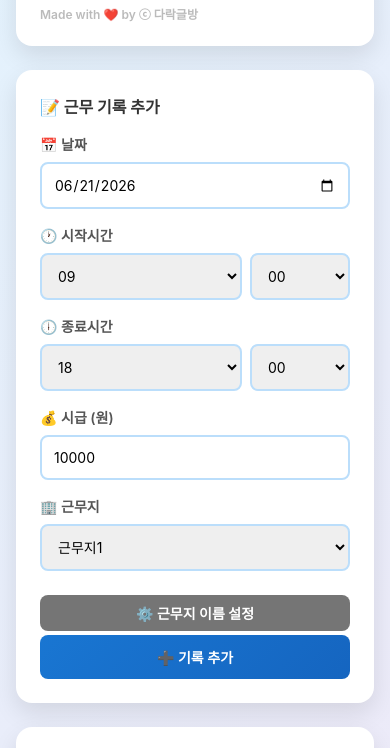
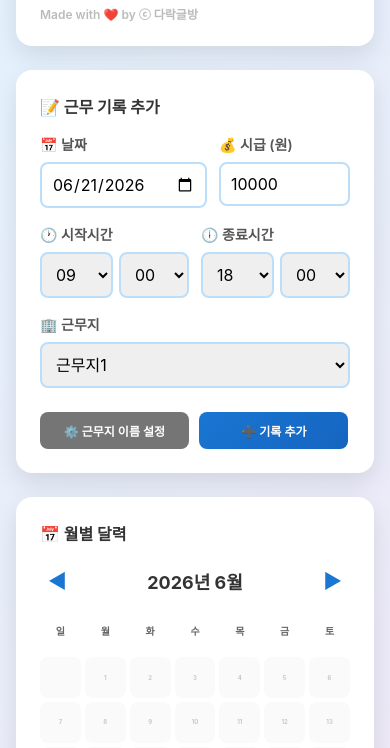
Before and after one commit to hwaya2907/alba-diary, a plain HTML site: page index.html in a window 390 px wide. Shown: the part 80-828 px from the top of the page. Drawn offline with Linux system fonts and the light colour scheme.

Commit message:
Update index.html

```diff
--- a/index.html
+++ b/index.html
@@ -19,7 +19,6 @@
             overflow-x: hidden;
         }
 
-        /* 숫자 입력 필드 스핀 버튼 제거 */
         input[type="number"]::-webkit-outer-spin-button,
         input[type="number"]::-webkit-inner-spin-button {
             -webkit-appearance: none;
@@ -35,7 +34,6 @@
             margin: 0 auto;
         }
 
-        /* 헤더 */
         .header {
             background: white;
             border-radius: 16px;
@@ -59,7 +57,6 @@
             font-weight: 600;
         }
 
-        /* 메인 그리드 */
         .main-grid {
             display: grid;
             grid-template-columns: 1fr 1fr;
@@ -73,7 +70,6 @@
             }
         }
 
-        /* 카드 */
         .card {
             background: white;
             border-radius: 16px;
@@ -88,7 +84,6 @@
             font-weight: 700;
         }
 
-        /* 입력 폼 */
         .form-group {
             margin-bottom: 16px;
         }
@@ -131,7 +126,13 @@
             width: 100px;
         }
 
-        /* 버튼 */
+        /* 모바일용 2열 레이아웃 */
+        .form-row {
+            display: grid;
+            grid-template-columns: 1fr 1fr;
+            gap: 12px;
+        }
+
         button {
             border: none;
             border-radius: 8px;
@@ -178,7 +179,6 @@
             background: #e53935;
         }
 
-        /* 설정 섹션 */
         .settings-box {
             background: #f5f5f5;
             border: 2px solid #ddd;
@@ -194,7 +194,6 @@
             margin-bottom: 12px;
         }
 
-        /* 달력 */
         .calendar-nav {
             display: flex;
             justify-content: space-between;
@@ -219,7 +218,6 @@
             color: #333;
         }
 
-        /* 요일 */
         .weekdays {
             display: grid;
             grid-template-columns: repeat(7, 1fr);
@@ -240,7 +238,6 @@
             line-height: 1.2;
         }
 
-        /* 날짜 */
         .calendar-days {
             display: grid;
             grid-template-columns: repeat(7, 1fr);
@@ -318,7 +315,6 @@
             margin-top: 1px;
         }
 
-        /* 달별 합계 */
         .monthly-summary {
             background: linear-gradient(135deg, #e3f2fd, #f3e5f5);
             border: 2px solid #90caf9;
@@ -401,19 +397,11 @@
             color: white;
         }
 
-        /* 요약 카드 */
         .summary-cards {
             display: grid;
             grid-template-columns: repeat(3, 1fr);
             gap: 12px;
             margin-bottom: 24px;
-        }
-
-        @media (max-width: 768px) {
-            .summary-cards {
-                grid-template-columns: repeat(3, 1fr);
-                gap: 8px;
-            }
         }
 
         .summary-card {
@@ -452,7 +440,6 @@
             opacity: 0.75;
         }
 
-        /* 테이블 */
         .records-table {
             width: 100%;
             border-collapse: collapse;
@@ -508,7 +495,6 @@
             color: #1976d2;
         }
 
-        /* 빈 상태 */
         .empty-state {
             background: white;
             border-radius: 16px;
@@ -528,7 +514,6 @@
             font-size: 14px;
         }
 
-        /* 센터 버튼 */
         .center-button {
             display: flex;
             justify-content: center;
@@ -546,11 +531,11 @@
             background: #616161;
         }
 
-        /* 테이블 래퍼 */
         .table-wrapper {
             overflow-x: auto;
         }
 
+        /* 모바일 최적화 */
         @media (max-width: 768px) {
             .header h1 {
                 font-size: 20px;
@@ -558,6 +543,72 @@
 
             .card h2 {
                 font-size: 16px;
+            }
+
+            .form-group input,
+            .form-group select {
+                padding: 10px;
+                font-size: 16px;
+            }
+
+            .time-inputs {
+                gap: 6px;
+            }
+
+            .time-inputs select:last-child {
+                width: 70px;
+            }
+
+            /* 버튼 한 줄 */
+            .btn-secondary {
+                width: 48%;
+                display: inline-block;
+                margin-right: 2%;
+                margin-top: 8px;
+                padding: 10px;
+                font-size: 12px;
+            }
+
+            .btn-primary {
+                width: 48%;
+                display: inline-block;
+                margin-right: 0;
+                margin-top: 8px;
+                padding: 10px;
+                font-size: 12px;
+            }
+
+            .weekdays {
+                gap: 4px;
+            }
+
+            .calendar-days {
+                gap: 4px;
+            }
+
+            .calendar-day {
+                font-size: 8px;
+                padding: 2px;
+                min-height: 40px;
+            }
+
+            .calendar-day span:first-child {
+                font-size: 9px;
+            }
+
+            .calendar-day span:last-child {
+                font-size: 6px;
+            }
+
+            .weekday {
+                font-size: 10px;
+                padding: 4px;
+                height: 28px;
+            }
+
+            .summary-cards {
+                grid-template-columns: repeat(3, 1fr);
+                gap: 8px;
             }
 
             .summary-card {
@@ -581,19 +632,15 @@
 </head>
 <body>
     <div class="container">
-        <!-- 헤더 -->
         <div class="header">
             <h1>💼 알바비 다이어리</h1>
             <p>Made with ❤️ by ⓒ 다락글방</p>
         </div>
 
-        <!-- 메인 그리드 -->
         <div class="main-grid">
-            <!-- 좌측: 입력 폼 -->
             <div class="card">
                 <h2>📝 근무 기록 추가</h2>
 
-                <!-- 설정 섹션 -->
                 <div id="settingsBox" class="settings-box" style="display: none;">
                     <h3>근무지 이름 설정</h3>
                     <div class="form-group">
@@ -611,93 +658,45 @@
                     <button class="btn-secondary" onclick="toggleSettings()">완료</button>
                 </div>
 
-                <!-- 입력 필드 -->
+                <!-- 날짜 + 시급 한 줄 -->
+                <div class="form-row">
                     <div class="form-group">
                         <label>📅 날짜</label>
                         <input type="date" id="inputDate">
                     </div>
+                    <div class="form-group">
+                        <label>💰 시급 (원)</label>
+                        <input type="number" id="hourlyRate" value="10000" placeholder="10000">
+                    </div>
+                </div>
 
+                <!-- 시작시간 + 종료시간 한 줄 -->
+                <div class="form-row">
                     <div class="form-group">
                         <label>🕐 시작시간</label>
                         <div class="time-inputs">
                             <select id="startHour">
-                            <option>00</option>
-                            <option>01</option>
-                            <option>02</option>
-                            <option>03</option>
-                            <option>04</option>
-                            <option>05</option>
-                            <option>06</option>
-                            <option>07</option>
-                            <option>08</option>
-                            <option selected>09</option>
-                            <option>10</option>
-                            <option>11</option>
-                            <option>12</option>
-                            <option>13</option>
-                            <option>14</option>
-                            <option>15</option>
-                            <option>16</option>
-                            <option>17</option>
-                            <option>18</option>
-                            <option>19</option>
-                            <option>20</option>
-                            <option>21</option>
-                            <option>22</option>
-                            <option>23</option>
+                                <option>00</option><option>01</option><option>02</option><option>03</option><option>04</option><option>05</option><option>06</option><option>07</option><option>08</option><option selected>09</option><option>10</option><option>11</option><option>12</option><option>13</option><option>14</option><option>15</option><option>16</option><option>17</option><option>18</option><option>19</option><option>20</option><option>21</option><option>22</option><option>23</option>
                             </select>
                             <select id="startMinute">
-                            <option selected>00</option>
-                            <option>15</option>
-                            <option>30</option>
-                            <option>45</option>
+                                <option selected>00</option><option>15</option><option>30</option><option>45</option>
                             </select>
                         </div>
                     </div>
-
                     <div class="form-group">
                         <label>🕕 종료시간</label>
                         <div class="time-inputs">
                             <select id="endHour">
-                            <option>00</option>
-                            <option>01</option>
-                            <option>02</option>
-                            <option>03</option>
-                            <option>04</option>
-                            <option>05</option>
-                            <option>06</option>
-                            <option>07</option>
-                            <option>08</option>
-                            <option>09</option>
-                            <option>10</option>
-                            <option>11</option>
-                            <option>12</option>
-                            <option>13</option>
-                            <option>14</option>
-                            <option>15</option>
-                            <option>16</option>
-                            <option>17</option>
-                            <option selected>18</option>
-                            <option>19</option>
-                            <option>20</option>
-                            <option>21</option>
-                            <option>22</option>
-                            <option>23</option>
+                                <option>00</option><option>01</option><option>02</option><option>03</option><option>04</option><option>05</option><option>06</option><option>07</option><option>08</option><option>09</option><option>10</option><option>11</option><option>12</option><option>13</option><option>14</option><option>15</option><option>16</option><option>17</option><option selected>18</option><option>19</option><option>20</option><option>21</option><option>22</option><option>23</option>
                             </select>
                             <select id="endMinute">
-                            <option selected>00</option>
-                            <option>15</option>
-                            <option>30</option>
-                            <option>45</option>
+                                <option selected>00</option><option>15</option><option>30</option><option>45</option>
                             </select>
                         </div>
                     </div>
-
-                <div class="form-group">
-                    <label>💰 시급 (원)</label>
-                    <input type="number" id="hourlyRate" value="10000" placeholder="10000">
                 </div>
 
+                <!-- 근무지 (전체) -->
                 <div class="form-group">
                     <label>🏢 근무지</label>
                     <select id="workplaceIndex">
@@ -707,11 +706,11 @@
                     </select>
                 </div>
 
+                <!-- 버튼 한 줄 -->
                 <button class="btn-secondary" onclick="toggleSettings()">⚙️ 근무지 이름 설정</button>
                 <button class="btn-primary" onclick="addRecord()">➕ 기록 추가</button>
             </div>
 
-            <!-- 우측: 달력 -->
             <div class="card">
                 <h2>📅 월별 달력</h2>
 
@@ -740,7 +739,6 @@
             </div>
         </div>
 
-        <!-- 요약 카드 -->
         <div class="summary-cards">
             <div class="summary-card blue">
                 <p>총 근무시간</p>
@@ -759,15 +757,11 @@
             </div>
         </div>
 
-        <!-- 기록 테이블 -->
         <div id="recordsSection"></div>
-
-        <!-- 초기화 버튼 -->
         <div id="resetButtonContainer"></div>
     </div>
 
     <script>
-        // 데이터 저장소
         let records = JSON.parse(localStorage.getItem('albaRecords')) || [];
         let currentDate = new Date();
         let workplaceNames = JSON.parse(localStorage.getItem('workplaceNames')) || {
@@ -776,7 +770,6 @@
             name3: '근무지3'
         };
 
-        // 초기화
         function init() {
             const today = new Date().toISOString().split('T')[0];
             document.getElementById('inputDate').value = today;
@@ -786,7 +779,6 @@
             updateSummary();
         }
 
-        // 근무지 이름 업데이트
         function updateWorkplaceSelects() {
             document.getElementById('workplaceIndex').innerHTML = `
                 <option value="1">${workplaceNames.name1}</option>
@@ -795,7 +787,6 @@
             `;
         }
 
-        // 설정 토글
         function toggleSettings() {
             const settingsBox = document.getElementById('settingsBox');
             settingsBox.style.display = settingsBox.style.display === 'none' ? 'block' : 'none';
@@ -811,7 +802,6 @@
             }
         }
 
-        // 시간 계산
         function calculateHours(startTime, endTime) {
             const [startH, startM] = startTime.split(':').map(Number);
             const [endH, endM] = endTime.split(':').map(Number);
@@ -825,7 +815,6 @@
             return (endMinutes - startMinutes) / 60;
         }
 
-        // 기록 추가
         function addRecord() {
             const date = document.getElementById('inputDate').value;
             const startHour = document.getElementById('startHour').value;
@@ -870,7 +859,6 @@
             records.unshift(newRecord);
             localStorage.setItem('albaRecords', JSON.stringify(records));
 
-            // 입력값 초기화
             document.getElementById('inputDate').value = new Date().toISOString().split('T')[0];
             document.getElementById('startHour').value = '09';
             document.getElementById('endHour').value = '18';
@@ -880,7 +868,6 @@
             updateSummary();
         }
 
-        // 기록 삭제
         function deleteRecord(id) {
             records = records.filter(r => r.id !== id);
             localStorage.setItem('albaRecords', JSON.stringify(records));
@@ -889,7 +876,6 @@
             updateSummary();
         }
 
-        // 달력 렌더링
         function renderCalendar() {
             const year = currentDate.getFullYear();
             const month = currentDate.getMonth();
@@ -903,14 +889,12 @@
             const calendarDays = document.getElementById('calendarDays');
             calendarDays.innerHTML = '';
 
-            // 빈 칸 추가
             for (let i = 0; i < firstDay; i++) {
                 const emptyDiv = document.createElement('div');
                 emptyDiv.className = 'calendar-day empty';
                 calendarDays.appendChild(emptyDiv);
             }
 
-            // 날짜들 추가
             for (let day = 1; day <= daysInMonth; day++) {
                 const dateStr = `${year}-${String(month + 1).padStart(2, '0')}-${String(day).padStart(2, '0')}`;
                 const dayRecords = records.filter(r => r.date === dateStr);
@@ -943,7 +927,6 @@
             renderMonthlySummary();
         }
 
-        // 달별 요약 렌더링
         function renderMonthlySummary() {
             const year = currentDate.getFullYear();
             const month = currentDate.getMonth();
@@ -968,7 +951,6 @@
             document.getElementById('monthlySummaryContent').innerHTML = html;
         }
 
-        // 날짜 클릭
         function handleDateClick(dateStr) {
             const dayRecord = records.find(r => r.date === dateStr);
             document.getElementById('inputDate').value = dateStr;
@@ -985,7 +967,6 @@
             }
         }
 
-        // 기록 렌더링
         function renderRecords() {
             const sorted = [...records].sort((a, b) => new Date(b.date) - new Date(a.date));
 
@@ -1045,7 +1026,6 @@
 
             document.getElementById('recordsSection').innerHTML = html;
 
-            // 초기화 버튼
             document.getElementById('resetButtonContainer').innerHTML = `
                 <div class="center-button">
                     <button class="btn-reset" onclick="resetAll()">🔄 초기화</button>
@@ -1053,7 +1033,6 @@
             `;
         }
 
-        // 요약 업데이트
         function updateSummary() {
             const totalHours = records.reduce((sum, r) => sum + parseFloat(r.hours), 0);
             const totalPay = records.reduce((sum, r) => sum + r.dailyPay, 0);
@@ -1063,7 +1042,6 @@
             document.getElementById('recordCount').textContent = records.length;
         }
 
-        // 달 변경
         function prevMonth() {
             currentDate = new Date(currentDate.getFullYear(), currentDate.getMonth() - 1);
             renderCalendar();
@@ -1074,7 +1052,6 @@
             renderCalendar();
         }
 
-        // 모두 초기화
         function resetAll() {
             if (confirm('모든 기록을 삭제하시겠습니까?')) {
                 records = [];
@@ -1085,7 +1062,6 @@
             }
         }
 
-        // 시작
         init();
     </script>
 </body>
```
Lines whose indentation alone changed are shown as unchanged.
